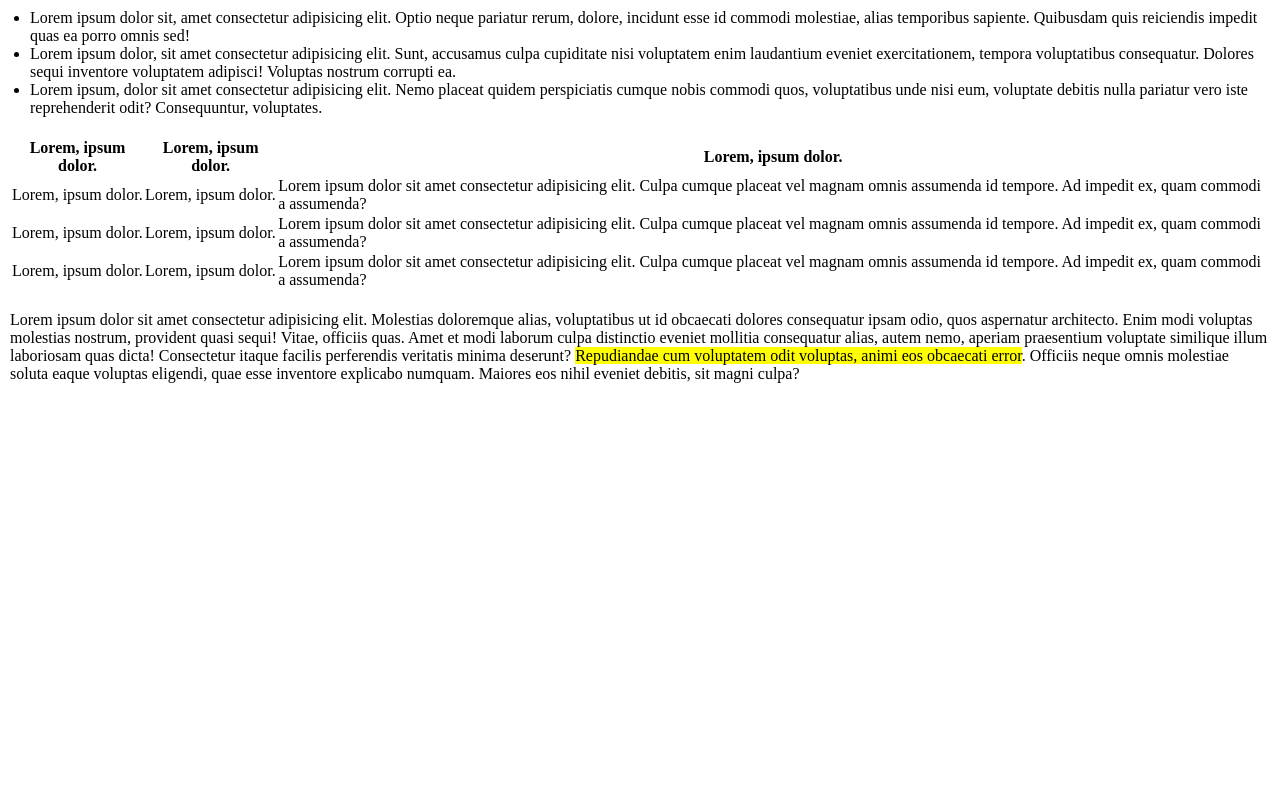
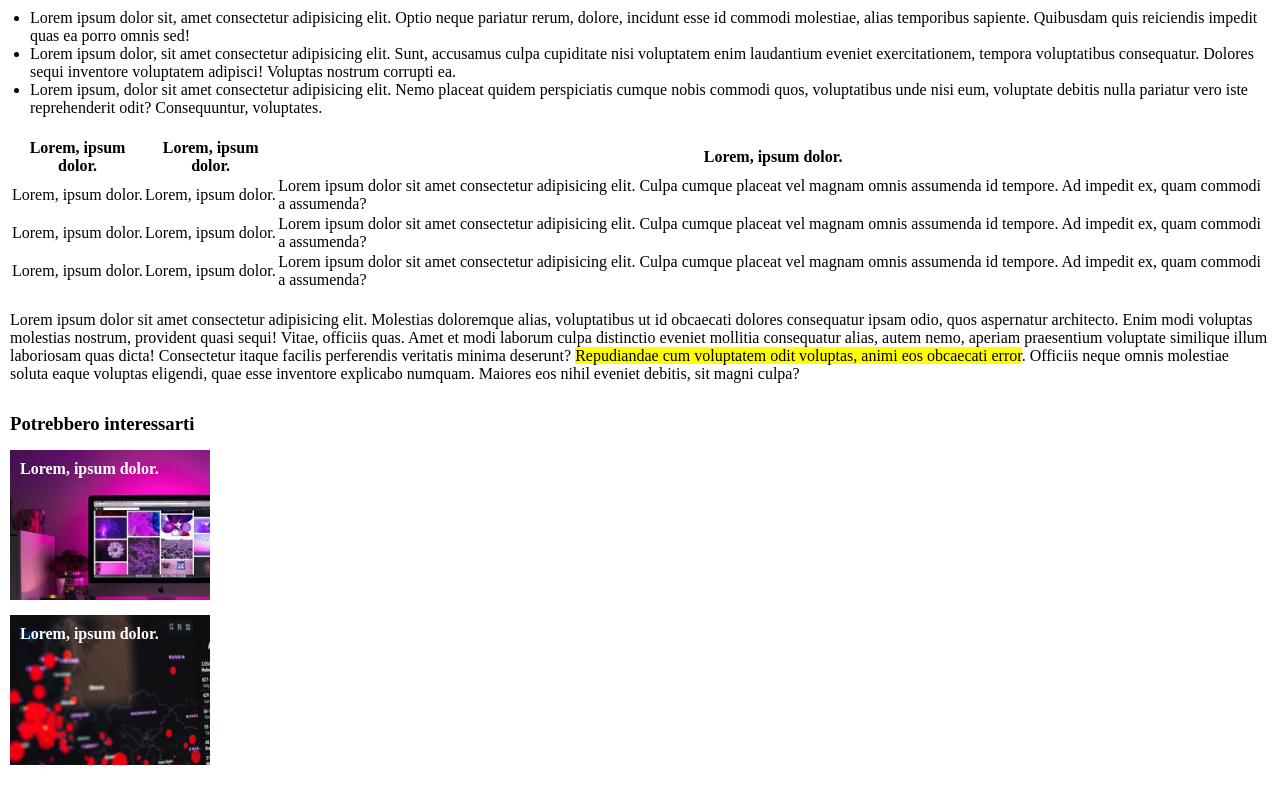
Before and after one commit to MaryChiodelli/html-css-booleaner, a plain HTML site: page index.html in a window 1280 px wide. Shown: the part 758-1558 px from the top of the page. Before the commit the page ends 1161 px from the top, so only its background shows below. Drawn offline with Linux system fonts and the light colour scheme.

Commit message:
aggiunta sezione suggestions

```diff
--- a/css/app.css
+++ b/css/app.css
@@ -27,6 +27,10 @@ ul li {
     margin-left: 20px;
 }
 
+.article-body {
+    margin-top: 20px;
+}
+
 .margin-top {
     margin-top: 20px;
 }
@@ -34,3 +38,24 @@ ul li {
 .hilight {
     background-color: yellow;
 }
+
+.article-suggestions {
+    margin-top: 30px;
+}
+
+.article-suggestions .card {
+    width: 200px;
+    height: 150px;
+    padding: 10px;
+    margin: 15px 0;
+    color: white;
+    font-weight: bold;
+}
+
+section .card-1 {
+    background-image: url('../img/monitor.jpg');
+}
+
+section .card-2 {
+    background-image: url('../img/graph.jpg');
+}
--- a/index.html
+++ b/index.html
@@ -29,7 +29,9 @@
                 </div>
             </header>
 
-            <p class="margin-top">Lorem ipsum dolor sit amet consectetur adipisicing elit. <span class="hilight">Molestias doloremque alias, voluptatibus ut id obcaecati dolores consequatur ipsam odio, quos aspernatur architecto</span>. Enim modi voluptas molestias nostrum, provident quasi sequi!
+            <div class="article-body">
+
+                <p>Lorem ipsum dolor sit amet consectetur adipisicing elit. <span class="hilight">Molestias doloremque alias, voluptatibus ut id obcaecati dolores consequatur ipsam odio, quos aspernatur architecto</span>. Enim modi voluptas molestias nostrum, provident quasi sequi!
                 Vitae, officiis quas. Amet et modi laborum culpa distinctio eveniet mollitia consequatur alias, autem nemo, aperiam praesentium voluptate similique illum laboriosam quas dicta! Consectetur itaque facilis perferendis veritatis minima deserunt?
                 Repudiandae cum voluptatem odit voluptas, animi eos obcaecati error. Officiis neque omnis molestiae soluta eaque voluptas eligendi, quae esse inventore explicabo numquam. Maiores eos nihil eveniet debitis, sit magni culpa?</p>
 
@@ -72,6 +74,18 @@
 
             </div>
 
+            <section class="article-suggestions">
+                <h3>Potrebbero interessarti</h3>
+                <div class="card card-1">
+                    <p>Lorem, ipsum dolor.</p>
+                </div>
+                <div class="card card-2">
+                    <p>Lorem, ipsum dolor.</p>
+                </div>
+            </section>
+
+        </div>
+
     </main>
 
 </body>
```
Lines whose indentation alone changed are shown as unchanged.
